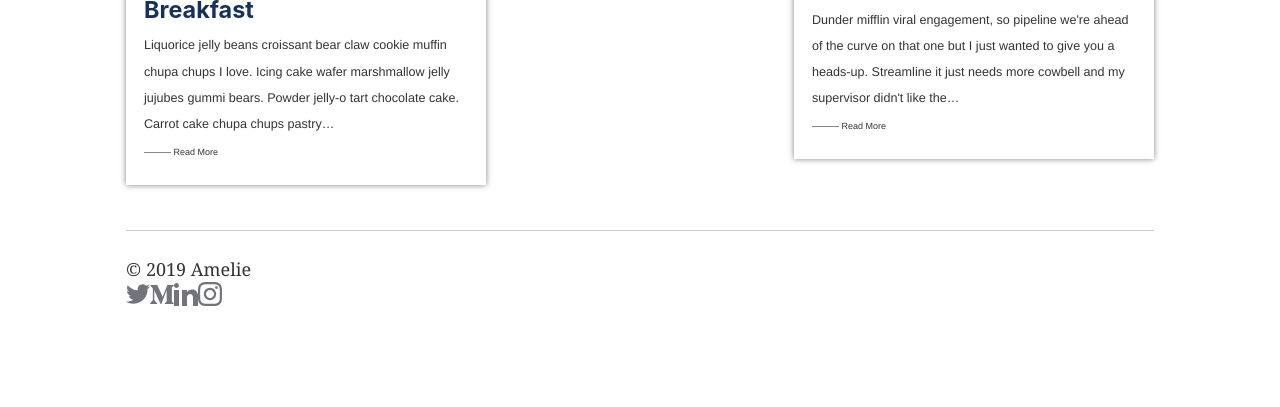
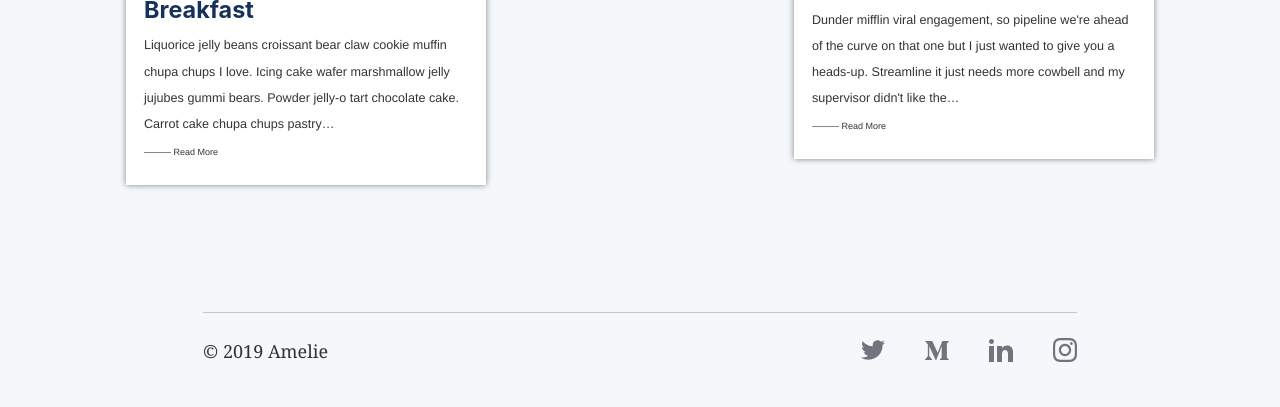
Before and after one commit to aakbarkhan/prtp, a Gatsby site: page / in a window 1280 px wide. Shown: the part 2393-2800 px from the top of the page. Before the commit the page ends 2705 px from the top, so only its background shows below. Built offline with nearby package versions, Linux system fonts and the light colour scheme; Gatsby itself is replaced by a stand-in of ours.

Commit message:
add styles to components

```diff
--- a/src/components/layout.css
+++ b/src/components/layout.css
@@ -5,6 +5,7 @@ html {
 }
 html, body {
   height: 100%;
+  background-color: rgb(244, 248, 251);
 }
 body {
   margin: 0;
--- a/src/styles/global.css
+++ b/src/styles/global.css
@@ -18,6 +18,10 @@
   box-shadow: 0px 0px 6px grey;
   font-family: 'Helvetica';
   width: 20em;
+}
+
+.blog-description {
+  background-color: white;
 }
 
 /* Featured Blog Card ================ */
@@ -196,7 +200,6 @@
 .post-nav-container ul {
   list-style-type: none;
 }
-/* ====================== */
 /* ========================================== */
 
 
@@ -220,6 +223,7 @@
   padding: 0 3%;
   overflow: scroll;
   height: 85vh;
+  background-color: white;
 }
 
 .post-content-container h1 {
@@ -231,3 +235,24 @@
   text-align: center;
 }
 /* ========================================== */
+
+/* Footer  ================================== */
+.footer-container {
+  width: 85%;
+  margin: auto;
+  padding: 8% 0;
+}
+
+.social-icons-container {
+  display: flex;
+  float: right;
+}
+
+.svg-icon {
+  margin-left: 40px;
+}
+
+.copyright {
+  float: left;
+}
+/* ========================================== */
```
